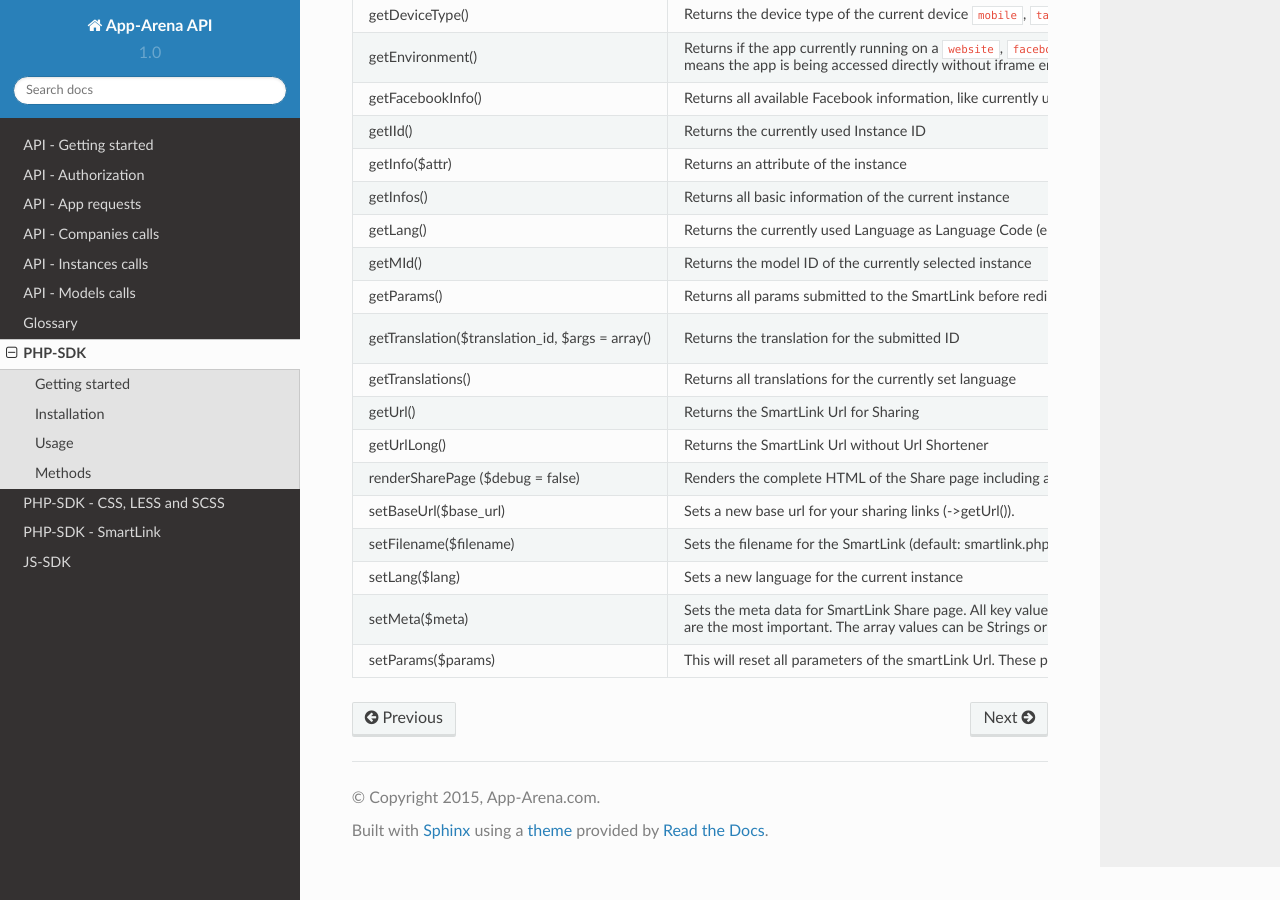
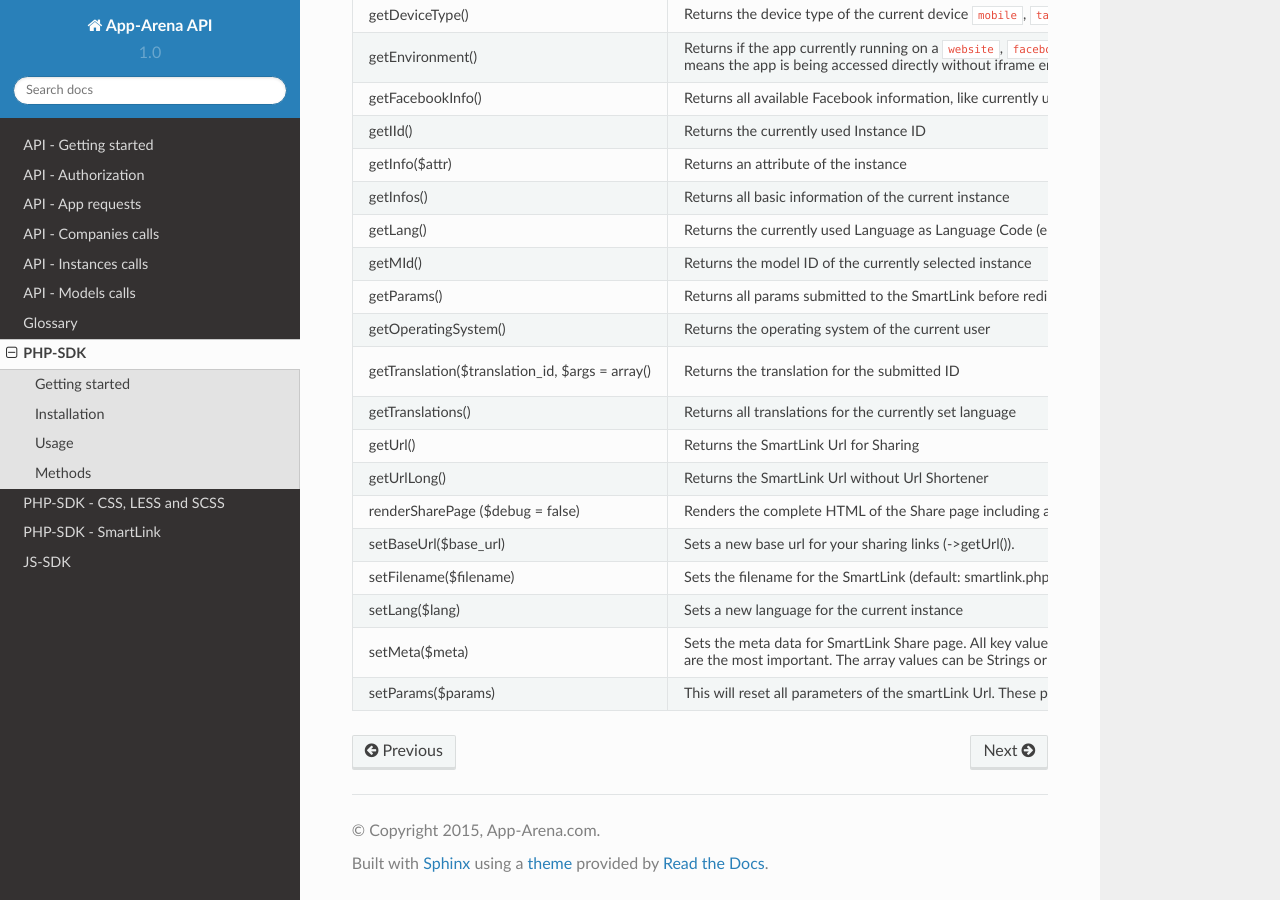
Before and after one commit to apparena/docs, a Sphinx documentation site: the page built from docs/sdk/php/001-index.rst, in a window 1280 px wide and 900 px high, scrolled down 1442 px. Built offline with Sphinx 7.4.7 and the Read the Docs theme 2.0.0, drawn with Linux system fonts in a browser that asks for light colours.

Commit message:
Add getOperatingSystem function added to the PHP SDK

```diff
--- a/docs/sdk/php/001-index.rst
+++ b/docs/sdk/php/001-index.rst
@@ -109,6 +109,8 @@ Methods
 +-------------------------------------------------+---------------------------------------------------------------------+-----------------------------------------------------------------------------------------------------------------------+--------------------------------------------------------------+
 | getParams()                                     | Returns all params submitted to the SmartLink before redirection    |                                                                                                                       | array                                                        |
 +-------------------------------------------------+---------------------------------------------------------------------+-----------------------------------------------------------------------------------------------------------------------+--------------------------------------------------------------+
+| getOperatingSystem()                            | Returns the operating system of the current user                    |                                                                                                                       | string                                                       |
++-------------------------------------------------+---------------------------------------------------------------------+-----------------------------------------------------------------------------------------------------------------------+--------------------------------------------------------------+
 | getTranslation($translation_id, $args = array() | Returns the translation for the submitted ID                        | String $translation_id Config identifier to get the data                                                              | string                                                       |
 |                                                 |                                                                     | Array  $args Array of values to replace in the translation (@see ``http://php.net/manual/de/function.vsprintf.php`` ) |                                                              |
 +-------------------------------------------------+---------------------------------------------------------------------+-----------------------------------------------------------------------------------------------------------------------+--------------------------------------------------------------+
```
